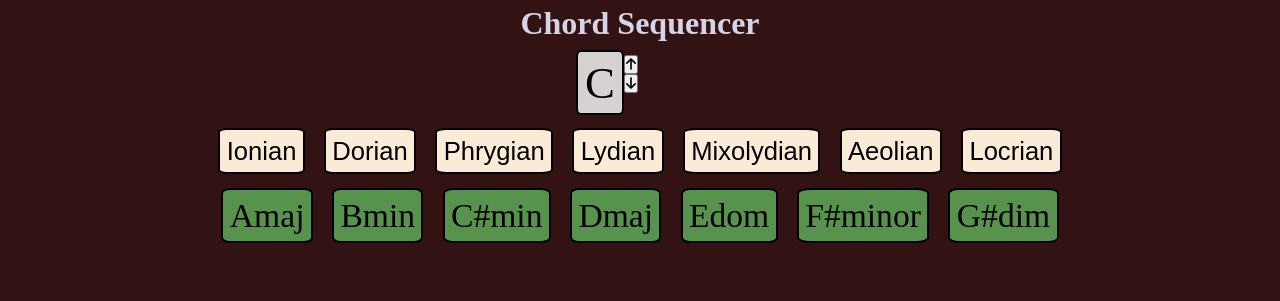
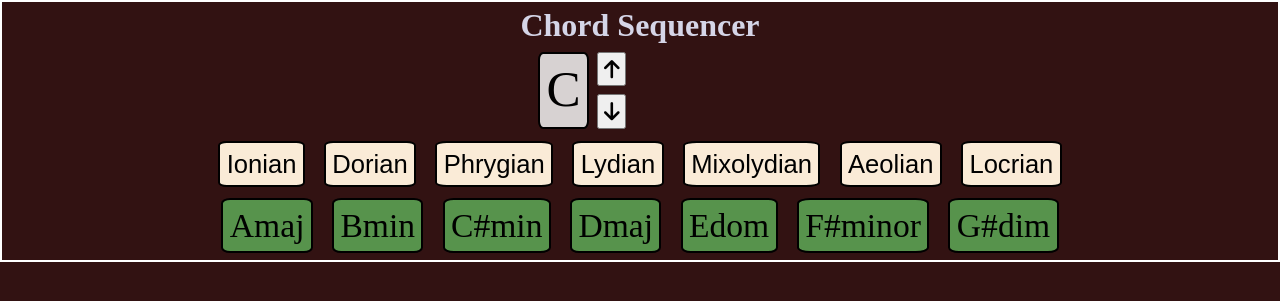
Before and after one commit to Drekkg/chord_sequencer, a PHP site: page / in a window 1280 px wide. Shown: the top 301 px of the page. Run offline with PHP 8.4, Linux system fonts and the light colour scheme; some libraries are stand-ins or nearby versions.

Commit message:
MAINT adds styles to arrow buttons

```diff
--- a/assets/css/styles.css
+++ b/assets/css/styles.css
@@ -4,7 +4,9 @@
         padding: 0;
         box-sizing: border-box;
       }
-
+html {
+    border: solid white 2px;
+}
 body {
     background-color: rgb(50, 18, 18);
 }
@@ -21,9 +23,10 @@ h1 {
 }
 .main-key {
     display: inline;
-    width: 3rem;
-    font-size:2.8rem;
-    margin: 0.5rem 0 0.5rem 45%;
+    width: 3.2rem;
+    max-height: 6rem;
+    font-size:3.2rem;
+    margin: 0.5rem 0 0.5rem 42%;
     background-color: rgb(215, 210, 210);
     border: 2px solid black;
     padding: .3rem;
@@ -32,9 +35,19 @@ h1 {
 }
 #main-key-section > ul {
     list-style: none;
-    margin: 0.8rem 0;
+
 
 }
+li {
+    margin: 0.5rem;
+}
+ button > i {
+    font-size: 1.3rem;
+    padding: .3rem;
+
+ }
+
+
 /* scale mode boxes styles */
 .mode-boxes {
     width: 100%;
@@ -63,7 +76,7 @@ h1 {
     align-items: center;
 }
 .chord-boxes > div {
-    Margin: 0.6rem 0.6rem;
+    Margin: 0.4rem 0.6rem;
     font-size: 2.1rem;
     background-color: rgb(87, 147, 76);
     padding: 0.4rem;
```
